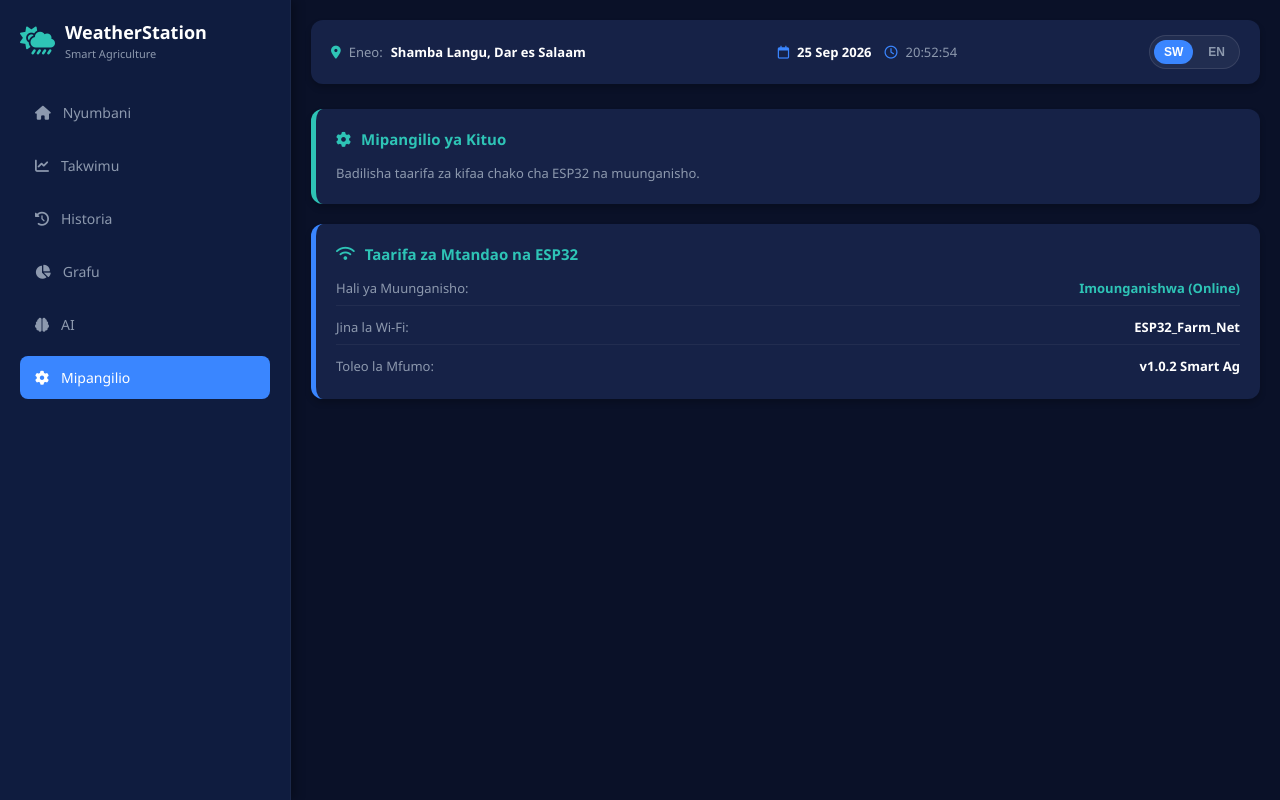
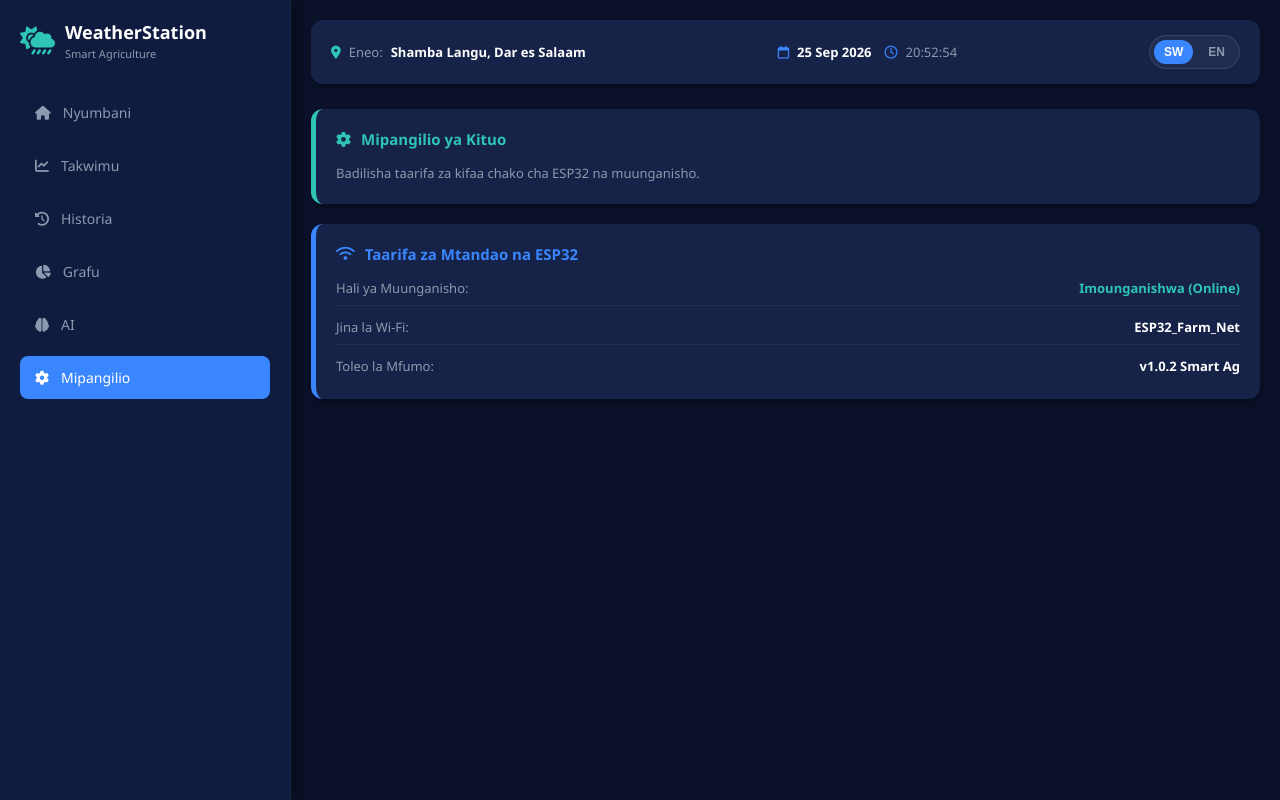
Before and after one commit to mohamedimsuya98-cmd/Weather-station-project, a Flask app: page / in a window 1280 px wide, after a click on "Mipangilio". Run offline with Flask 3, Linux system fonts and the light colour scheme; data that the repository does not hold is empty.

Commit message:
Add settings card for ESP32 network configuration

```diff
--- a/templates/index.html
+++ b/templates/index.html
@@ -71,6 +71,23 @@
         .ai-card p, .info-card p { color: var(--text-gray); line-height: 1.5; font-size: 13px; margin-bottom: 0; white-space: pre-line; }
         .btn-ai { background: var(--green); color: var(--bg-dark); border: none; padding: 8px 16px; border-radius: 6px; font-weight: bold; cursor: pointer; margin-top: 15px; transition: 0.3s; }
         .btn-ai:hover { opacity: 0.8; }
+
+        .settings-card {
+            background: var(--card-bg);
+            padding: 20px;
+            border-radius: 12px;
+            box-shadow: 0 4px 6px rgba(0,0,0,0.2);
+            border-left: 5px solid var(--accent-blue);
+            margin-bottom: 20px;
+        }
+        .settings-card h3 {
+            margin-top: 0;
+            color: var(--accent-blue);
+            display: flex;
+            align-items: center;
+            gap: 10px;
+            font-size: 15px;
+        }
 
         .chart-container {
             background: var(--card-bg);
@@ -297,7 +314,7 @@
                 <p data-sw="Badilisha taarifa za kifaa chako cha ESP32 na muunganisho." data-en="Configure your ESP32 device settings and network connection.">Badilisha taarifa za kifaa chako cha ESP32 na muunganisho.</p>
             </div>
 
-            <div class="ai-card" style="border-left-color: var(--accent-blue);">
+            <div class="settings-card">
                 <h3><i class="fa-solid fa-wifi"></i> <span data-sw="Taarifa za Mtandao na ESP32" data-en="Network & ESP32 Info">Taarifa za Mtandao na ESP32</span></h3>
                 <div style="display: flex; flex-direction: column; gap: 12px; font-size: 13px; color: var(--text-gray); margin-top: 15px;">
                     <div style="display: flex; justify-content: space-between; border-bottom: 1px solid rgba(255,255,255,0.05); padding-bottom: 8px;">
```
